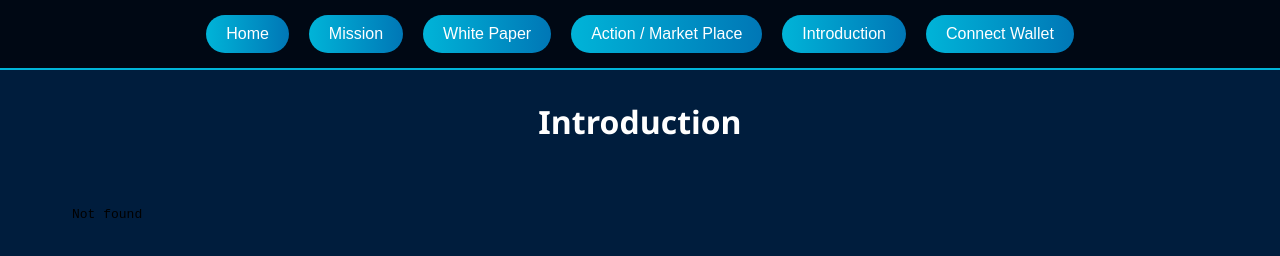
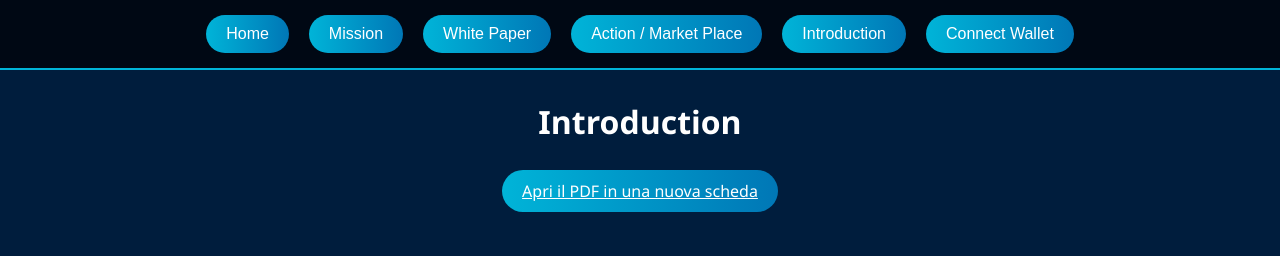
Before and after one commit to Pcrypto5/pagina-html, a plain HTML site: page presentation.html in a window 1280 px wide. Drawn offline with Linux system fonts and the light colour scheme.

Commit message:
Update presentation.html

```diff
--- a/presentation.html
+++ b/presentation.html
@@ -54,7 +54,12 @@
     <button onclick="window.location.href='wallet-select.html'" class="buy-btn">Connect Wallet</button>
   </nav>
 
-  <h1> Introduction</h1>
-  <iframe src="Fan-Token-and-NFT-Based-Tokenization-Model-for-Americas-Cup-Sailing-Team.pdf" width="90%" height="800px"></iframe>
+<h1>Introduction</h1>
+<p>
+  <a href="Fan-Token-and-NFT-Based-Tokenization-Model-for-Americas-Cup-Sailing-Team.pdf" target="_blank" class="buy-btn">
+    Apri il PDF in una nuova scheda
+  </a>
+</p>
+
 </body>
 </html>
```
